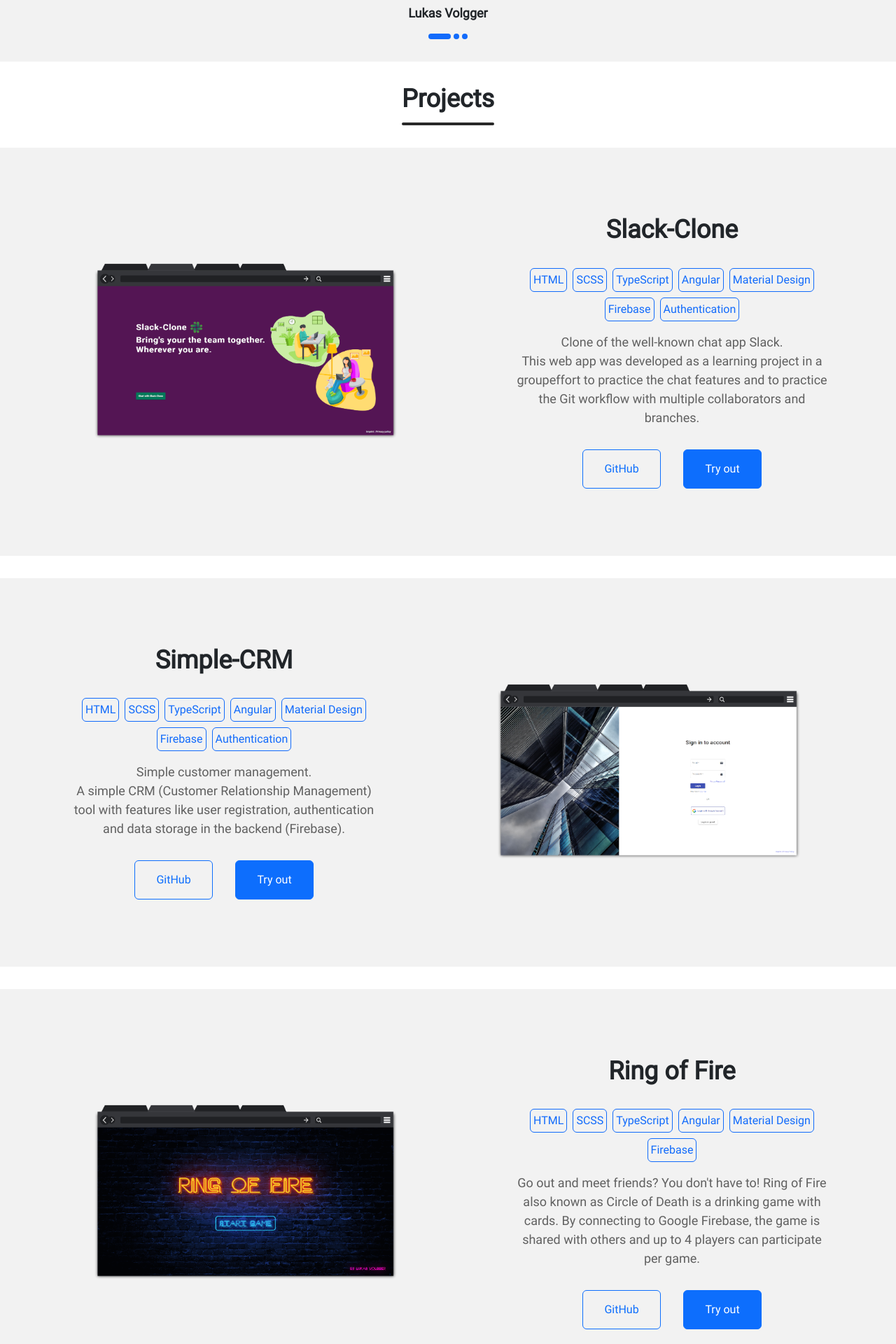
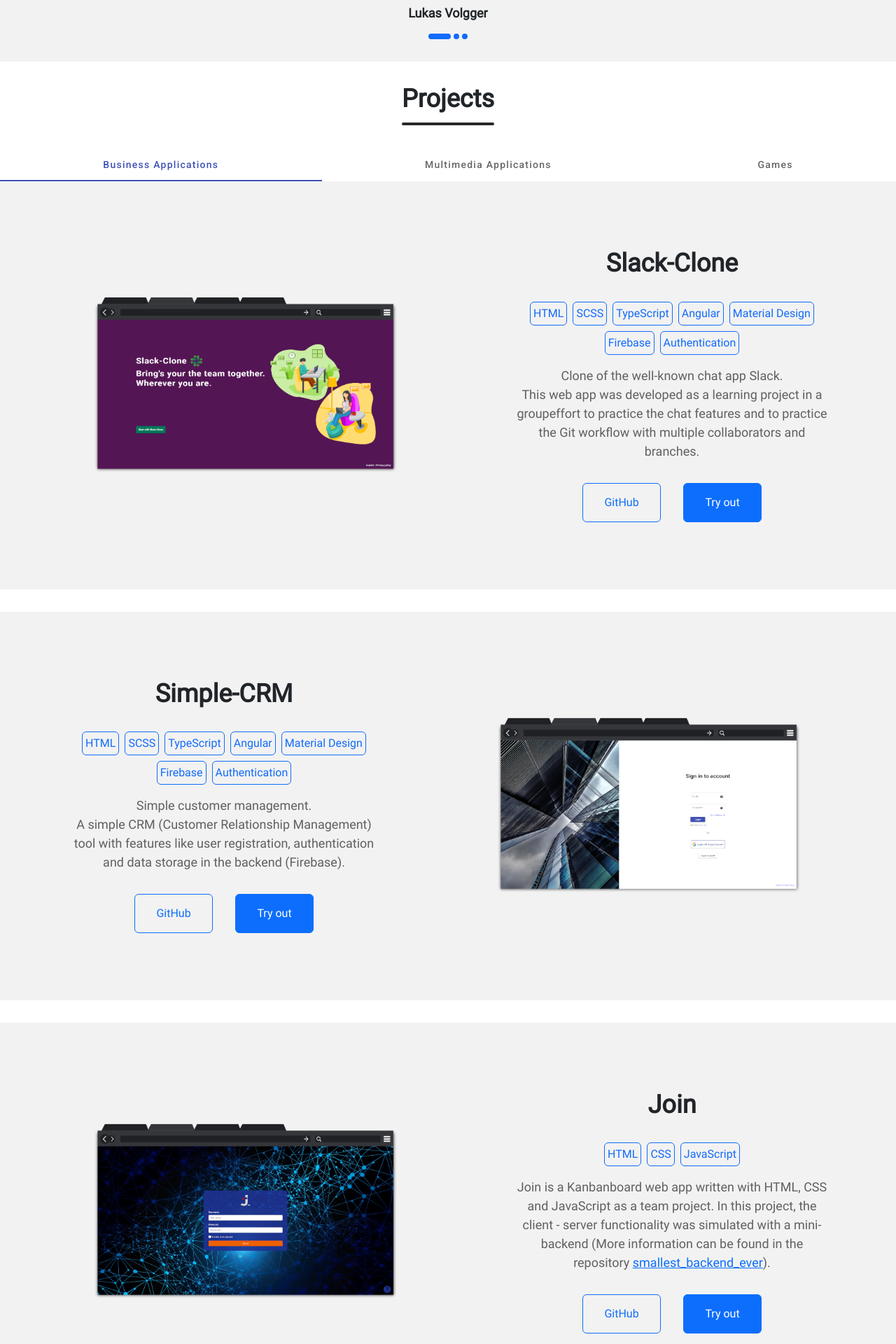
Before and after one commit to LukasVolgger/lukas-volgger-dev, an Angular app: page / in a window 1280 px wide. Shown: the part 1460-3380 px from the top of the page at 70% size. Built offline with nearby package versions, Linux system fonts and the light colour scheme.

Commit message:
feat: add categorical tabs for projects

```diff
--- a/src/app/components/btt-btn/btt-btn.component.scss
+++ b/src/app/components/btt-btn/btt-btn.component.scss
@@ -10,6 +10,7 @@
     width: 56px;
     height: 56px;
     padding: 0;
+    z-index: 1;
 
     img {
         padding: 18px;
--- a/src/app/components/header/header.component.ts
+++ b/src/app/components/header/header.component.ts
@@ -1,5 +1,6 @@
 import { Component, OnInit } from '@angular/core';
 import { Router, NavigationEnd, RouterModule } from '@angular/router';
+
 @Component({
   selector: 'app-header',
   standalone: true,
--- a/src/app/components/projects/projects.component.html
+++ b/src/app/components/projects/projects.component.html
@@ -1,6 +1,21 @@
 <div class="content" id="projects">
     <h2 class="page-heading">Projects</h2>
-    @for (project of projects; track $index) {
-    <app-project-card [projectData]="project"></app-project-card>
-    }
+
+    <mat-tab-group>
+        <mat-tab label="Business Applications">
+            @for (project of businessApplications; track $index) {
+            <app-project-card [projectData]="project"></app-project-card>
+            }
+        </mat-tab>
+        <mat-tab label="Multimedia Applications">
+            @for (project of multimediaApplications; track $index) {
+            <app-project-card [projectData]="project"></app-project-card>
+            }
+        </mat-tab>
+        <mat-tab label="Games">
+            @for (project of games; track $index) {
+            <app-project-card [projectData]="project"></app-project-card>
+            }
+        </mat-tab>
+    </mat-tab-group>
 </div>
--- a/src/app/components/projects/projects.component.ts
+++ b/src/app/components/projects/projects.component.ts
@@ -1,11 +1,12 @@
 import { Component } from '@angular/core';
 import { RouterModule } from '@angular/router';
 import { ProjectCardComponent } from '../../project-card/project-card.component';
+import { MatTabsModule } from '@angular/material/tabs';
 
 @Component({
   selector: 'app-projects',
   standalone: true,
-  imports: [RouterModule, ProjectCardComponent],
+  imports: [RouterModule, ProjectCardComponent, MatTabsModule],
   templateUrl: './projects.component.html',
   styleUrl: './projects.component.scss'
 })
@@ -13,7 +14,7 @@
 
   // TODO Add tryOut links
 
-  projects = [
+  businessApplications = [
     {
       id: 'project-1',
       title: 'Slack-Clone',
@@ -37,16 +38,19 @@
       isReversed: true,
     },
     {
-      id: 'project-3',
-      title: 'Ring of Fire',
-      description: "Go out and meet friends? You don't have to! Ring of Fire also known as Circle of Death is a drinking game with cards. By connecting to Google Firebase, the game is shared with others and up to 4 players can participate per game.",
-      coverImageUrl: './../../assets/img/project covers/ring_of_fire_cover.png',
-      coverImageAlt: 'Ring of Fire Cover',
-      tags: ['HTML', 'SCSS', 'TypeScript', 'Angular', 'Material Design', 'Firebase'],
-      githubLink: 'https://github.com/LukasVolgger/ring-of-fire',
+      id: 'project-6',
+      title: 'Join',
+      description: "Join is a Kanbanboard web app written with HTML, CSS and JavaScript as a team project. In this project, the client - server functionality was simulated with a mini-backend (More information can be found in the repository <a href='https://github.com/LukasVolgger/smallest_backend_ever'>smallest_backend_ever</a>).",
+      coverImageUrl: './../../assets/img/project covers/join_cover.png',
+      coverImageAlt: 'Join Cover',
+      tags: ['HTML', 'CSS', 'JavaScript'],
+      githubLink: 'https://github.com/LukasVolgger/join',
       tryOutLink: '',
       isReversed: false,
     },
+  ];
+
+  multimediaApplications = [
     {
       id: 'project-4',
       title: 'My Portfolio',
@@ -56,29 +60,7 @@
       tags: ['HTML', 'SCSS', 'TypeScript', 'Angular', 'Bootstrap', 'Firebase'],
       githubLink: 'https://github.com/LukasVolgger/lukas-volgger-at',
       tryOutLink: '',
-      isReversed: true,
-    },
-    {
-      id: 'project-5',
-      title: 'Sharkie',
-      description: "Sharkie is a small browser game written with HTML, CSS and JavaScript. The focus is on object-oriented programming with JavaScript.",
-      coverImageUrl: './../../assets/img/project covers/sharkie_cover.png',
-      coverImageAlt: 'Sharkie Cover',
-      tags: ['HTML', 'CSS', 'JavaScript'],
-      githubLink: 'https://github.com/LukasVolgger/sharkie',
-      tryOutLink: '',
       isReversed: false,
-    },
-    {
-      id: 'project-6',
-      title: 'Join',
-      description: "Join is a Kanbanboard web app written with HTML, CSS and JavaScript as a team project. In this project, the client - server functionality was simulated with a mini-backend (More information can be found in the repository <a href='https://github.com/LukasVolgger/smallest_backend_ever'>smallest_backend_ever</a>).",
-      coverImageUrl: './../../assets/img/project covers/join_cover.png',
-      coverImageAlt: 'Join Cover',
-      tags: ['HTML', 'CSS', 'JavaScript'],
-      githubLink: 'https://github.com/LukasVolgger/join',
-      tryOutLink: '',
-      isReversed: true,
     },
     {
       id: 'project-7',
@@ -89,18 +71,7 @@
       tags: ['HTML', 'CSS', 'JavaScript', 'REST API', 'Bootstrap'],
       githubLink: 'https://github.com/LukasVolgger/pokedex',
       tryOutLink: '',
-      isReversed: false
-    },
-    {
-      id: 'project-8',
-      title: 'Tic Tac Toe',
-      description: "Beautiful crystals combined with a classic game.<br> This Tic Tac Toe game was programmed only with HTML, CSS and JavaScript. The unique design clearly stands out from the other games of this type.",
-      coverImageUrl: './../../assets/img/project covers/tic_tac_toe_cover.png',
-      coverImageAlt: 'Tic Tac Toe Cover',
-      tags: ['HTML', 'CSS', 'JavaScript'],
-      githubLink: 'https://github.com/LukasVolgger/tic-tac-toe',
-      tryOutLink: '',
-      isReversed: true,
+      isReversed: true
     },
     {
       id: 'project-9',
@@ -125,4 +96,40 @@
       isReversed: true,
     }
   ];
+
+  games = [
+    {
+      id: 'project-3',
+      title: 'Ring of Fire',
+      description: "Go out and meet friends? You don't have to! Ring of Fire also known as Circle of Death is a drinking game with cards. By connecting to Google Firebase, the game is shared with others and up to 4 players can participate per game.",
+      coverImageUrl: './../../assets/img/project covers/ring_of_fire_cover.png',
+      coverImageAlt: 'Ring of Fire Cover',
+      tags: ['HTML', 'SCSS', 'TypeScript', 'Angular', 'Material Design', 'Firebase'],
+      githubLink: 'https://github.com/LukasVolgger/ring-of-fire',
+      tryOutLink: '',
+      isReversed: false,
+    },
+    {
+      id: 'project-5',
+      title: 'Sharkie',
+      description: "Sharkie is a small browser game written with HTML, CSS and JavaScript. The focus is on object-oriented programming with JavaScript.",
+      coverImageUrl: './../../assets/img/project covers/sharkie_cover.png',
+      coverImageAlt: 'Sharkie Cover',
+      tags: ['HTML', 'CSS', 'JavaScript'],
+      githubLink: 'https://github.com/LukasVolgger/sharkie',
+      tryOutLink: '',
+      isReversed: true,
+    },
+    {
+      id: 'project-8',
+      title: 'Tic Tac Toe',
+      description: "Beautiful crystals combined with a classic game.<br> This Tic Tac Toe game was programmed only with HTML, CSS and JavaScript. The unique design clearly stands out from the other games of this type.",
+      coverImageUrl: './../../assets/img/project covers/tic_tac_toe_cover.png',
+      coverImageAlt: 'Tic Tac Toe Cover',
+      tags: ['HTML', 'CSS', 'JavaScript'],
+      githubLink: 'https://github.com/LukasVolgger/tic-tac-toe',
+      tryOutLink: '',
+      isReversed: false,
+    },
+  ];
 }
```
